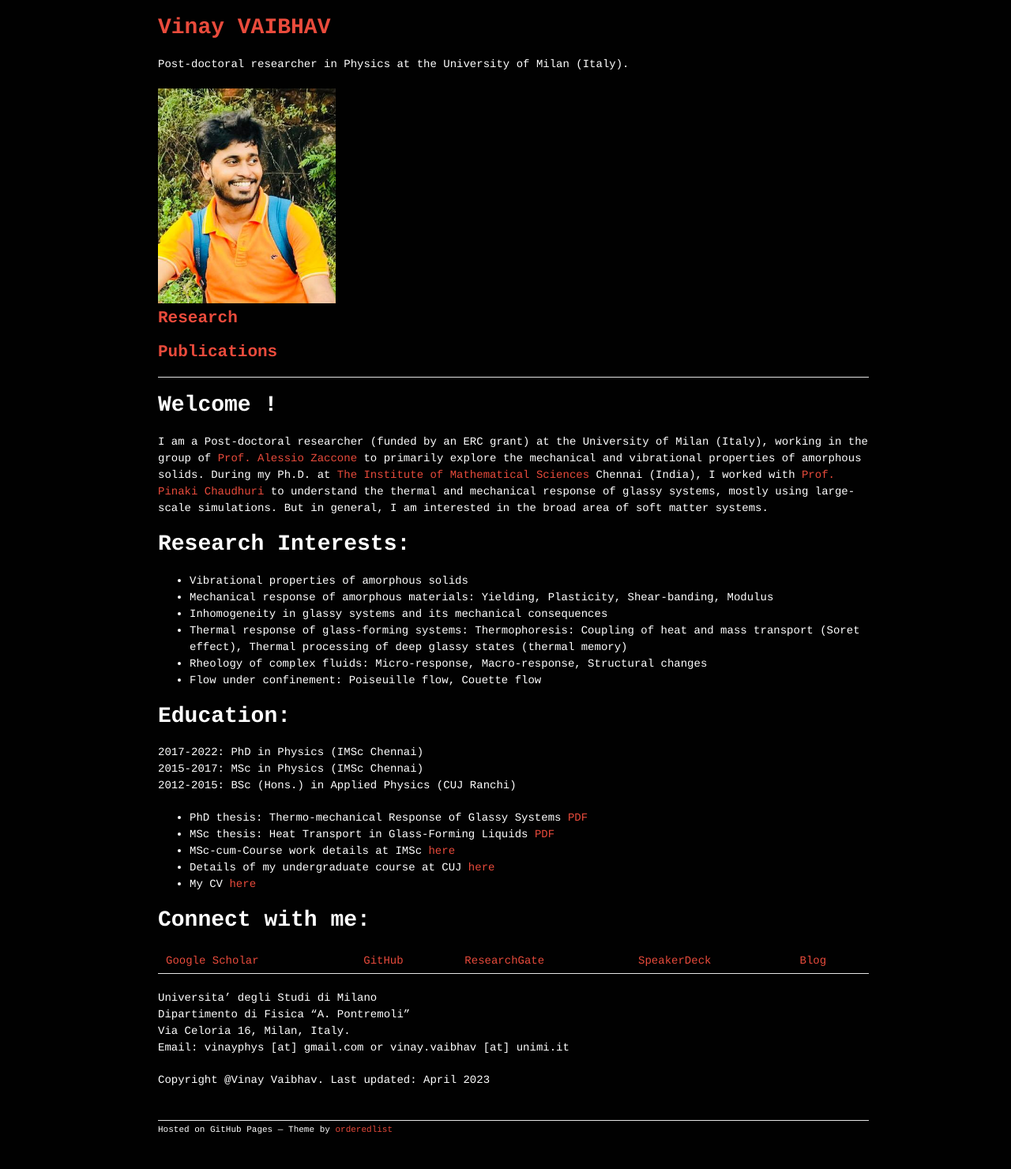
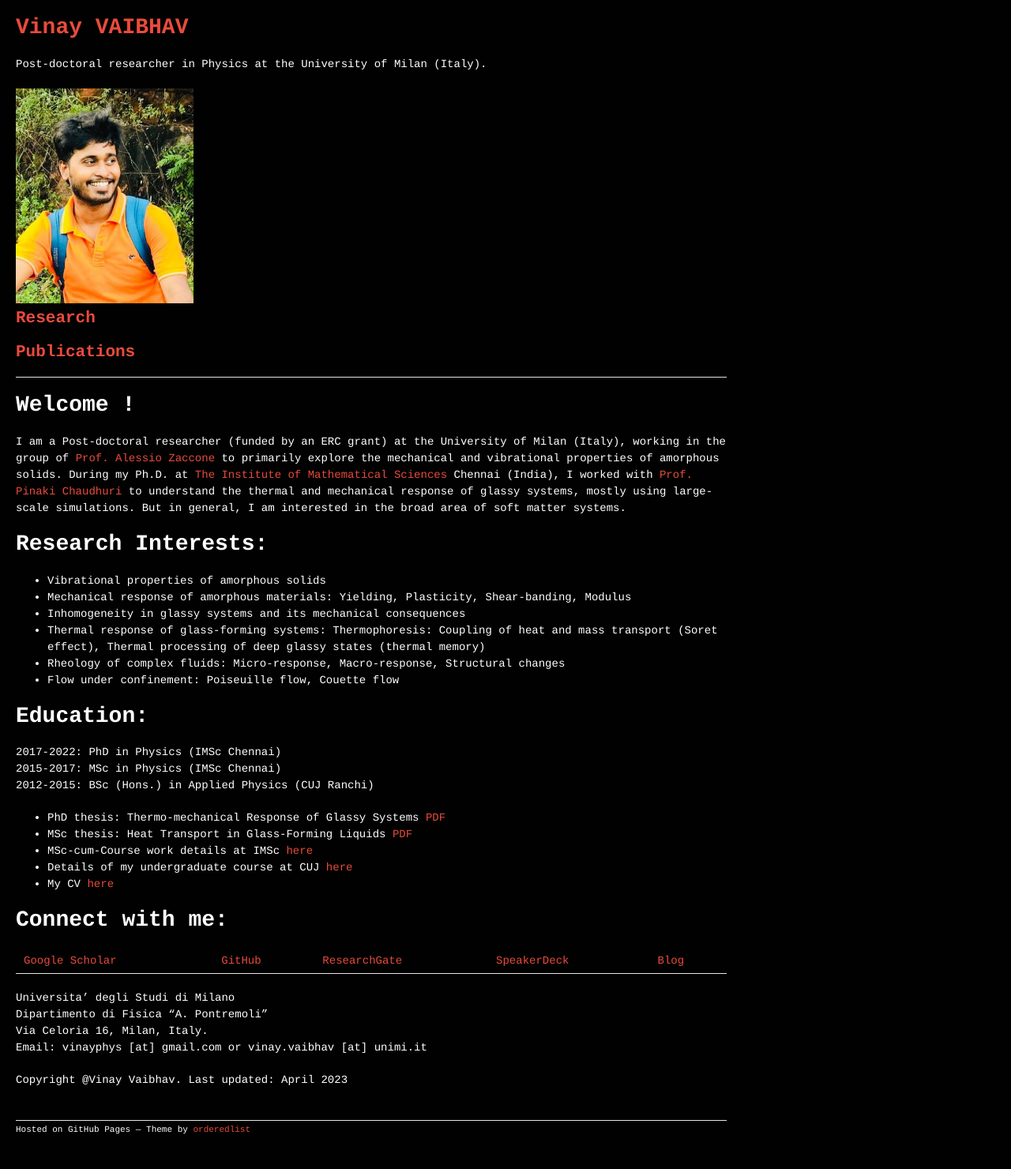
Before and after one commit to vinayphys/vinayphys.github.io, a Jekyll site: the page built from index.md, in a window 1280 px wide. Shown: the whole page at 79% size. Built offline with Jekyll 4.4.1, drawn with Linux system fonts in a browser that asks for light colours; our own code applies the rules of GitHub Pages for plain Markdown files; a script that is not in the unit is left out.

Commit message:
Update styles.css

```diff
--- a/stylesheets/styles.css
+++ b/stylesheets/styles.css
@@ -1,6 +1,6 @@
 body {
   background-color: #010101;
-  padding:20px 20px 20px 200px;
+  padding:20px 20px 20px 20px;
   font: 14px/1.5 courier, courier new, serif;
   color: rgba(255, 255, 255, 1.0);
   font-weight:400;
```
